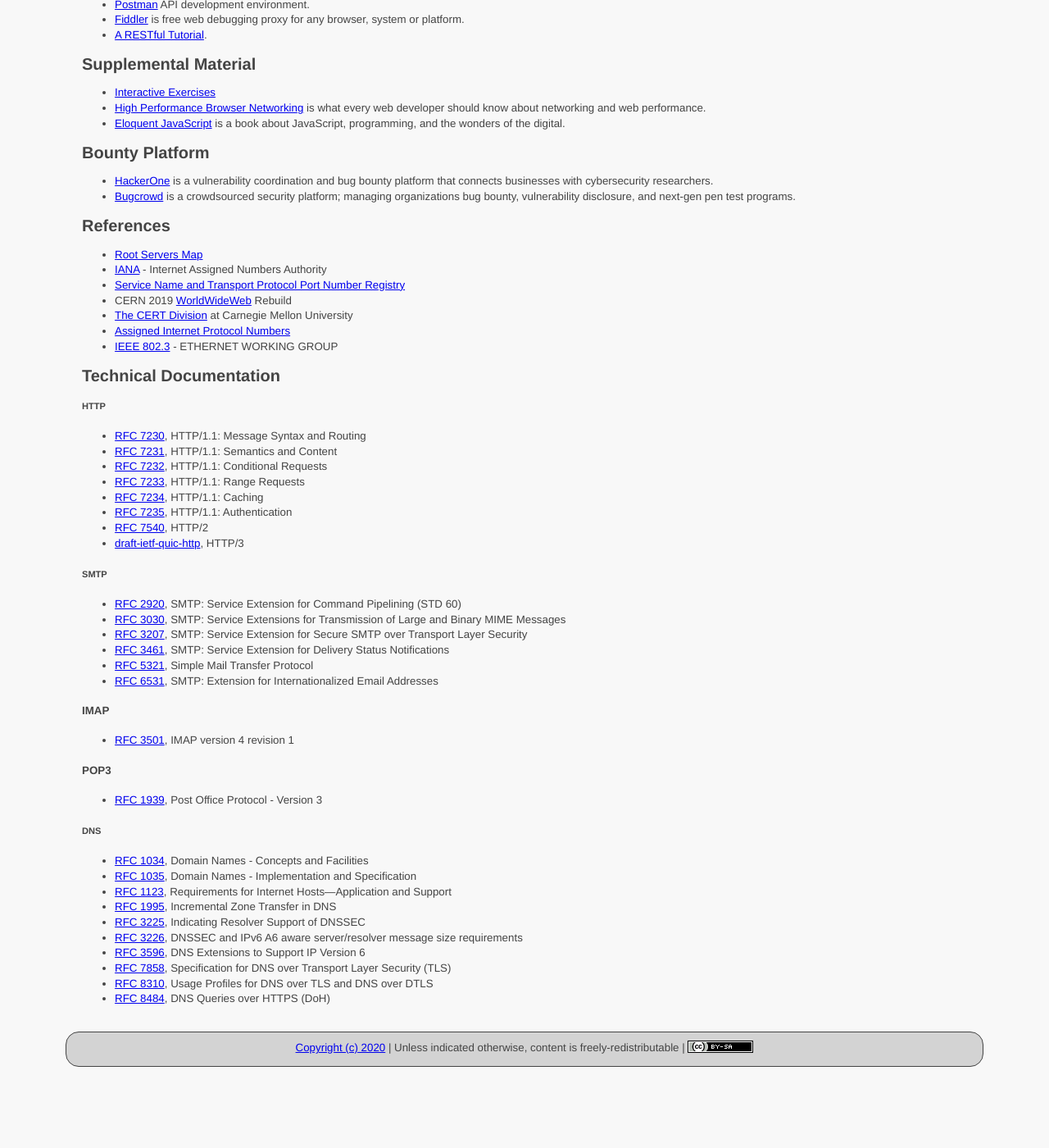
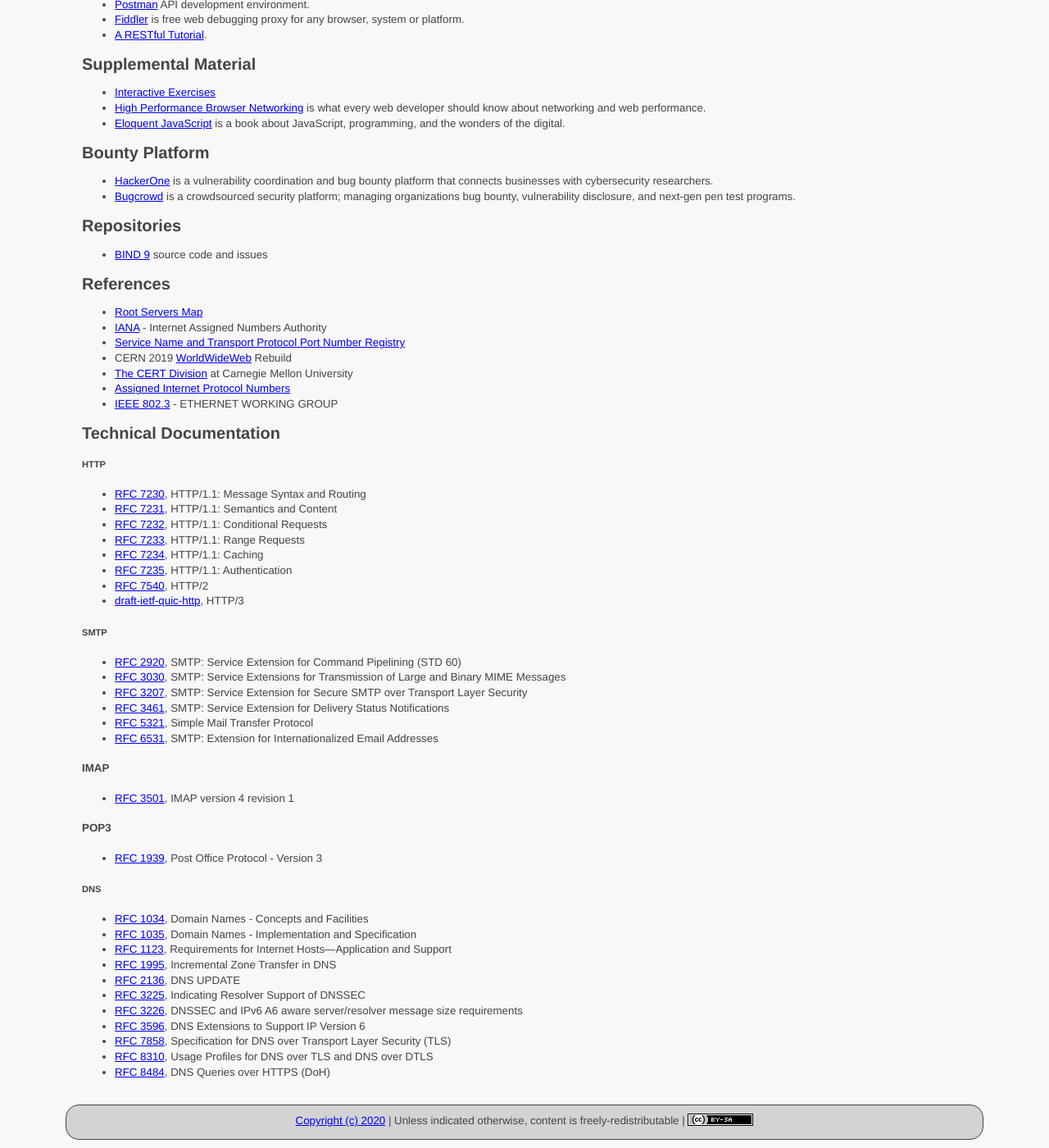
Before and after one commit to ycpcs/cs330-fall2020, a Jekyll site: the page built from resources/index.md, in a window 1280 px wide and 1400 px high, scrolled down 856 px. Shown: the whole window at 82% size. Built offline with Jekyll 4.4.1, drawn with Linux system fonts in a browser that asks for light colours; before the commit the page ends 2167 px from its top, so only the background shows below that.

Commit message:
add dns update

```diff
--- a/resources/index.md
+++ b/resources/index.md
@@ -64,9 +64,12 @@ Bounty Platform
 - [HackerOne](https://www.hackerone.com/) is a vulnerability coordination and bug bounty platform that connects businesses with cybersecurity researchers.
 - [Bugcrowd](https://www.bugcrowd.com/) is a crowdsourced security platform; managing organizations bug bounty, vulnerability disclosure, and next-gen pen test programs.
 
+Repositories
+-----------------------------------
+ - [BIND 9](https://gitlab.isc.org/isc-projects/bind9) source code and issues
+
 References
 -----------------------------------
-
 - [Root Servers Map](https://root-servers.org/)
 - [IANA](https://www.iana.org/) - Internet Assigned Numbers Authority
 - [Service Name and Transport Protocol Port Number Registry](https://www.iana.org/assignments/service-names-port-numbers/service-names-port-numbers.xhtml)
@@ -106,6 +109,7 @@ Technical Documentation
   - [RFC 1035](https://tools.ietf.org/html/rfc1035), Domain Names - Implementation and Specification
   - [RFC 1123](https://tools.ietf.org/html/rfc1123), Requirements for Internet Hosts—Application and Support
   - [RFC 1995](https://tools.ietf.org/html/rfc1995), Incremental Zone Transfer in DNS
+  - [RFC 2136](https://tools.ietf.org/html/rfc2136), DNS UPDATE
   - [RFC 3225](https://tools.ietf.org/html/rfc3225), Indicating Resolver Support of DNSSEC
   - [RFC 3226](https://tools.ietf.org/html/rfc3226), DNSSEC and IPv6 A6 aware server/resolver message size requirements
   - [RFC 3596](https://tools.ietf.org/html/rfc3596), DNS Extensions to Support IP Version 6
```
